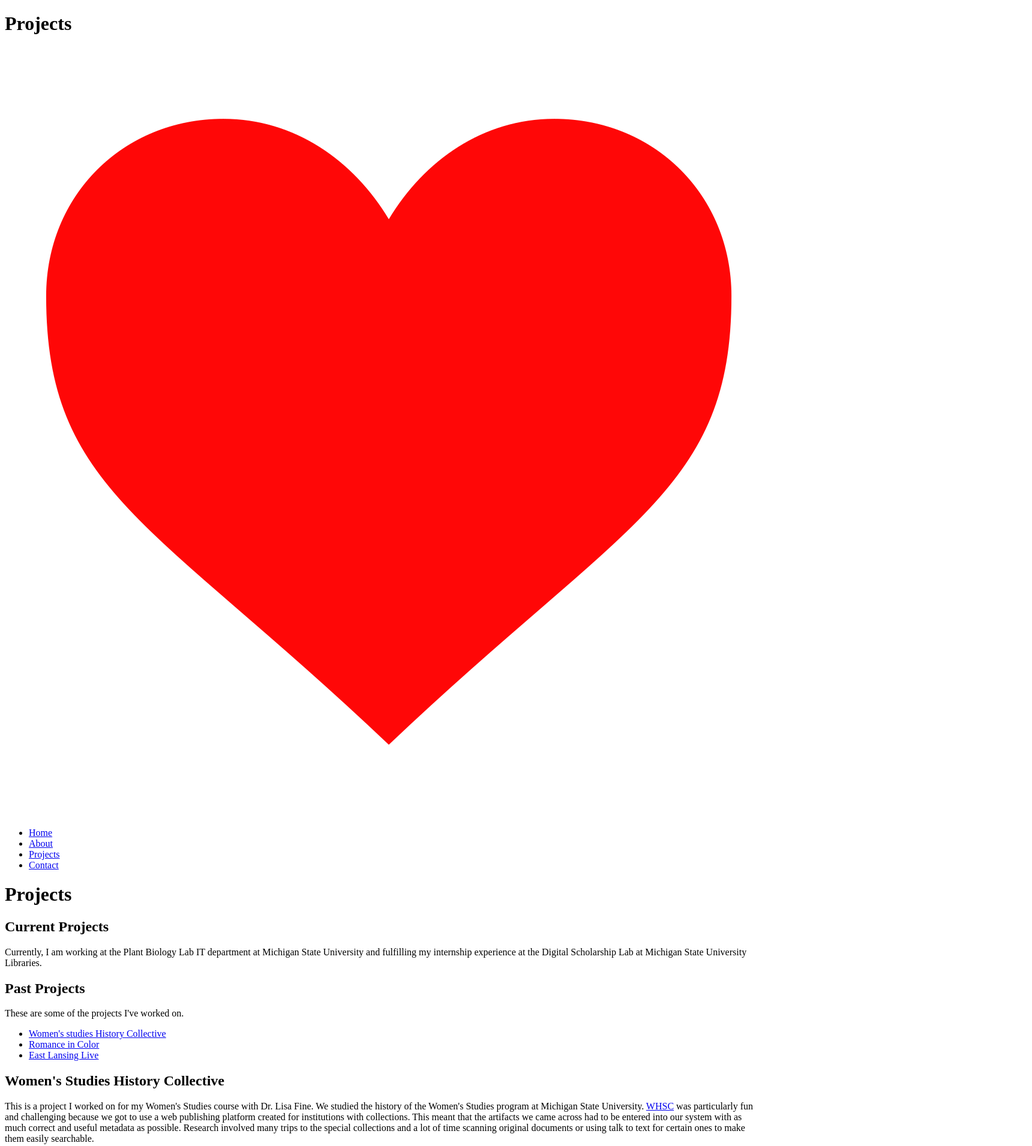
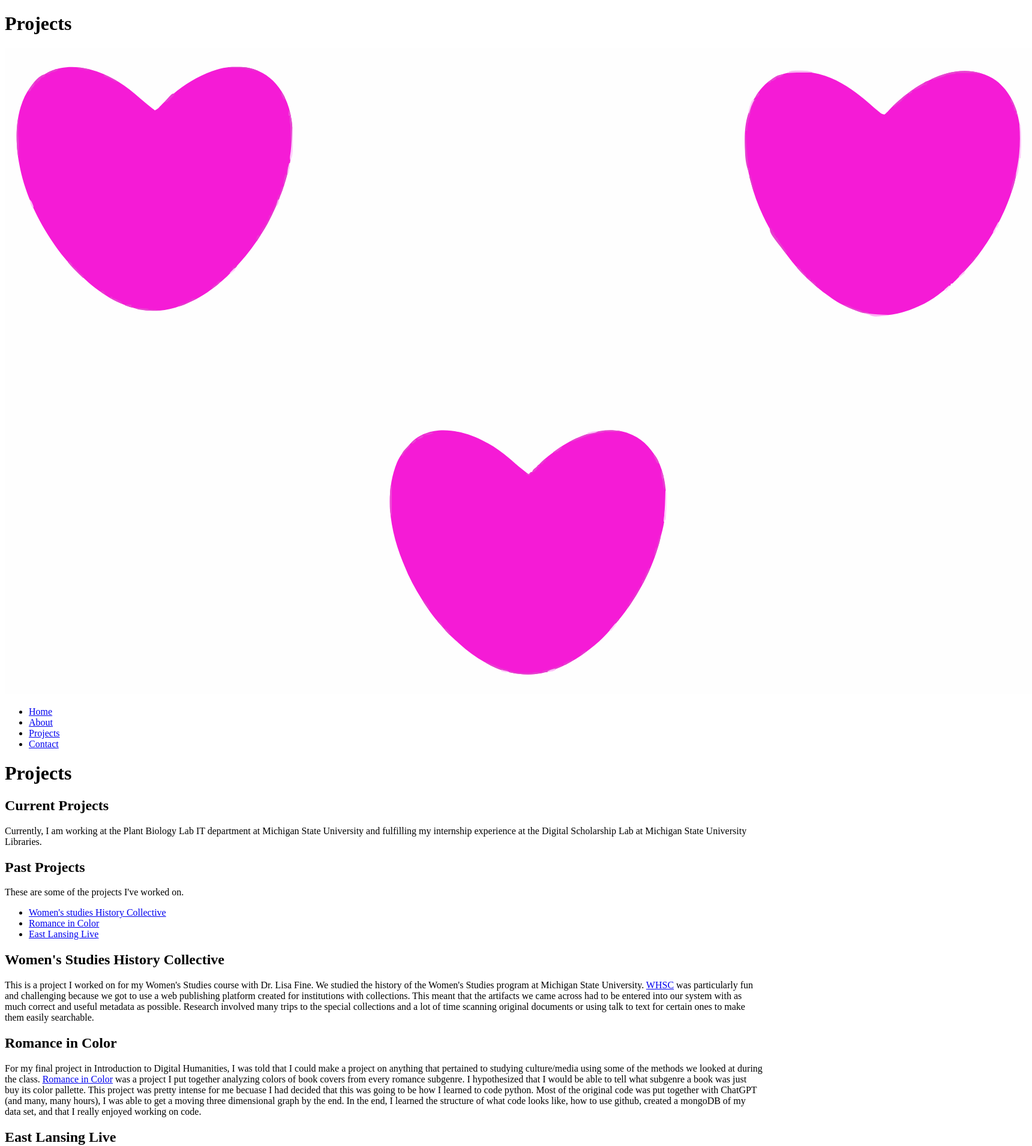
Before and after one commit to werecapy/LizPortfolioSite, a plain HTML site: page projects.html in a window 1280 px wide. Shown: the top 1911 px of the page at 60% size, 1720 px wide, since content can reach past the window. Drawn offline with Linux system fonts and the light colour scheme.

Commit message:
Added my logo as an svg and replaced all instances of the png and teased the pngs

```diff
--- a/projects.html
+++ b/projects.html
@@ -13,7 +13,7 @@
   <body>
     <h1>Projects</h1>
     <header>
-      <a href="/index.html"><img src="Assets/logo.png" alt="Liz Koempel Logo" ></a>
+      <a href="/index.html"><img src="Assets/logo.svg" alt="Liz Koempel Logo" ></a>
       <nav>
         <ul>
           <li><a href="/index.html">Home</a></li>
@@ -36,12 +36,13 @@
         <li><a href="#lansing">East Lansing Live</a></li>
       </ul>
     <article>
+      <!---The link in this one does not work becuase i need to get a working link from Lisa.-->
     <h2 id="wshc">Women's Studies History Collective</h2>
       <p>This is a project I worked on for my Women's Studies course with Dr. Lisa Fine. We studied the history of the Women's Studies program at Michigan State University. <a href="https://wshc.example.com">WHSC</a> was particularly fun and challenging because we got to use a web publishing platform created for institutions with collections. This meant that the artifacts we came across had to be entered into our system with as much correct and useful metadata as possible. Research involved many trips to the special collections and a lot of time scanning original documents or using talk to text for certain ones to make them easily searchable.</p>
     </article>
     <article>
     <h2 id="romance">Romance in Color</h2>
-    <p>For my final project in Introduction to Digital Humanities, I was told that I could make a project on anything that pertained to studying culture/media using some of the methods we looked at during the class. Romance in Color was a project I put together analyzing colors of book covers from every romance subgenre. I hypothesized that I would be able to tell what subgenre a book was just buy its color pallette. This project was pretty intense for me becuase I had decided that this was going to be how I learned to code python. Most of the original code was put together with ChatGPT (and many, many hours), I was able to get a moving three dimensional graph by the end. In the end, I learned the structure of what code looks like, how to use github, created a mongoDB of my data set, and that I really enjoyed working on code.</p>
+    <p>For my final project in Introduction to Digital Humanities, I was told that I could make a project on anything that pertained to studying culture/media using some of the methods we looked at during the class. <a href="https://github.com/werecapy/Romance_in_Color">Romance in Color</a> was a project I put together analyzing colors of book covers from every romance subgenre. I hypothesized that I would be able to tell what subgenre a book was just buy its color pallette. This project was pretty intense for me becuase I had decided that this was going to be how I learned to code python. Most of the original code was put together with ChatGPT (and many, many hours), I was able to get a moving three dimensional graph by the end. In the end, I learned the structure of what code looks like, how to use github, created a mongoDB of my data set, and that I really enjoyed working on code.</p>
     </article>
     <article>
     <h2 id="lansing">East Lansing Live</h2>
```
Also changed, not shown: about.html (+1 -1 lines), contact.html (+1 -1 lines), index.html (+1 -1 lines), Assets/logo.png (deleted), Assets/logo.svg (added).
